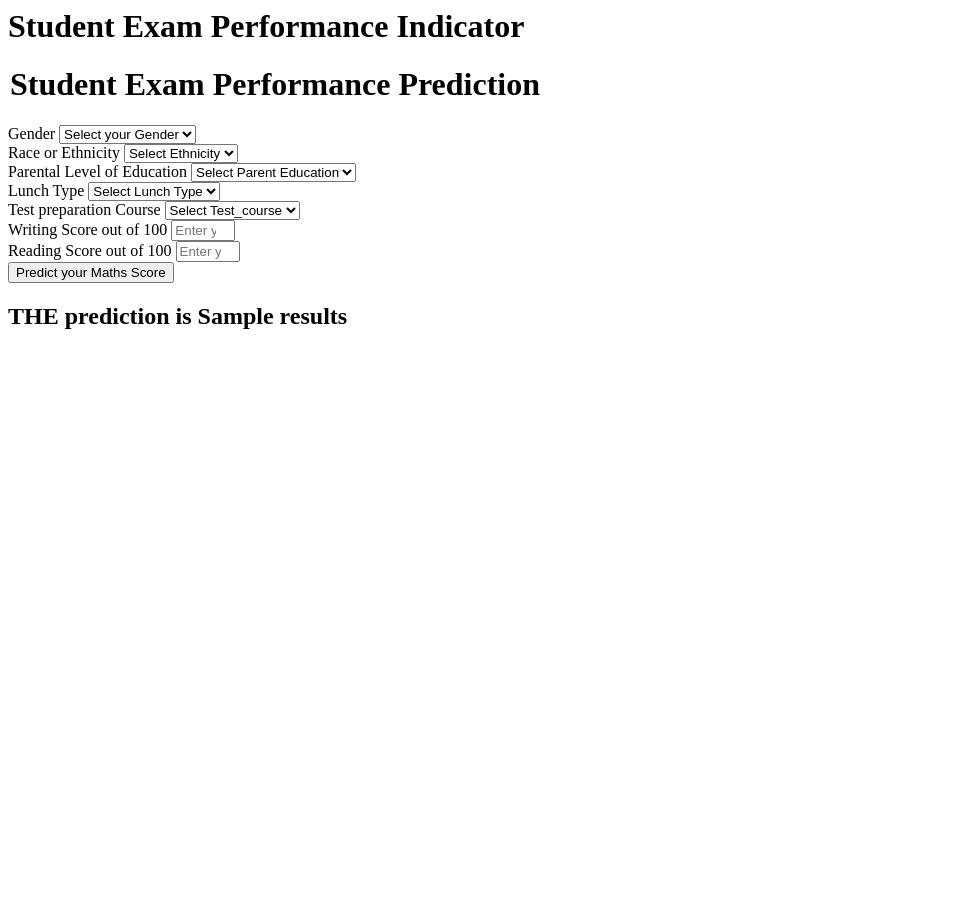
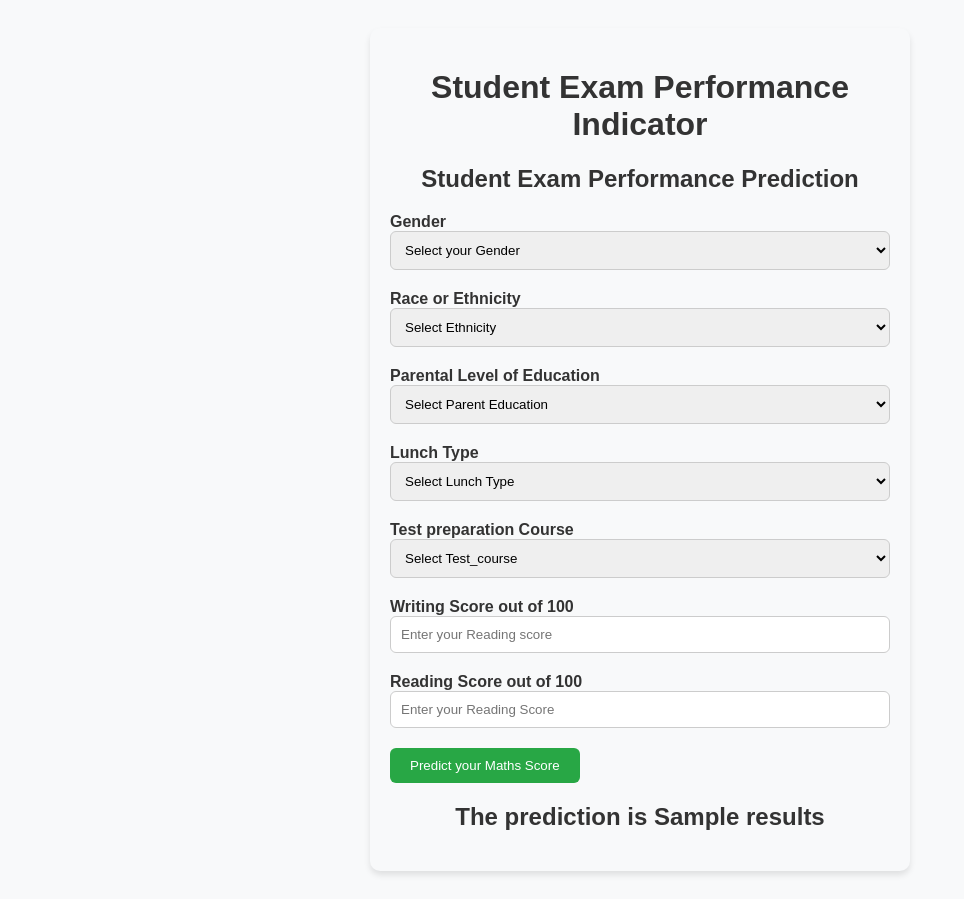
Before and after one commit to gtanish2003/Math_Score_Predictor, a Flask app: template templates/home.html in a window 1280 px wide. Shown: the whole page, without its empty margins (0-964 px from the left). Before the commit the page ends 329 px from the top, so only its background shows below. Run offline with Flask 3, Linux system fonts and the light colour scheme; the template is opened without the code that fills it: most values are stand-ins (such as "Sample title", 1, 10 or a date in 2020).

Commit message:
Adding CSS

```diff
--- a/templates/home.html
+++ b/templates/home.html
@@ -1,3 +1,68 @@
+<head>
+    <style>
+        /* Add this CSS to your <style> tag or external CSS file */
+
+body {
+    font-family: Arial, sans-serif;
+    background-color: #f8f9fa;
+    padding: 20px;
+}
+
+.login {
+    background-color: #f8f9fa;
+    border-radius: 10px;
+    padding: 20px;
+    box-shadow: 0 4px 6px rgba(0, 0, 0, 0.1);
+    max-width: 500px;
+    margin: 0 auto;
+}
+
+.form-label {
+    font-weight: bold;
+    color: #333;
+}
+
+.form-control {
+    margin-bottom: 20px;
+    padding: 10px;
+    border-radius: 6px;
+    border: 1px solid #ccc;
+    width: 100%;
+}
+
+.btn-primary {
+    background-color: #28a745;
+    color: #fff;
+    border: none;
+    padding: 10px 20px;
+    border-radius: 6px;
+    cursor: pointer;
+}
+
+.btn-primary:hover {
+    background-color: #218838;
+}
+
+h1, h2 {
+    text-align: center;
+    margin-bottom: 20px;
+    color: #333;
+}
+
+legend {
+    font-size: 24px;
+    font-weight: bold;
+    color: #333;
+}
+
+@media (max-width: 768px) {
+    .login {
+        padding: 10px;
+    }
+}
+
+    </style>
+</head>
 <html>
 <body>
     <div class="login">
@@ -105,7 +170,7 @@
         </div>
     </form>
     <h2>
-       THE  prediction is {{results}}
+       The  prediction is {{results}}
     </h2>
    <body>
 </html>
```
